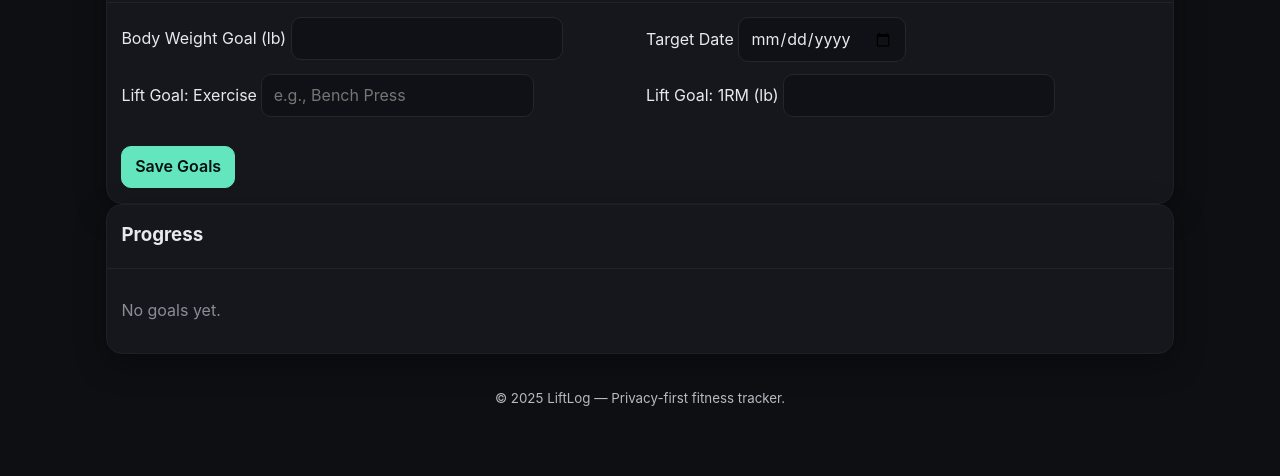
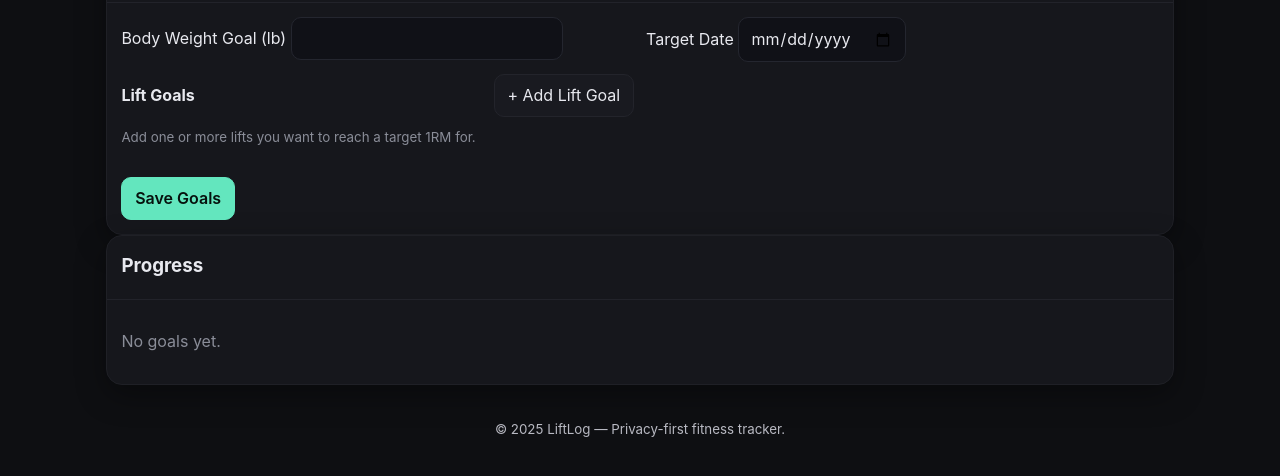
Before and after one commit to Justin7624/LiftLog, a plain HTML site: page index.html in a window 1280 px wide. Both pictures are taken after a click on the button "Goals". Shown: the part 180-656 px from the top of the page. Drawn offline with nearby package versions, Linux system fonts and the light colour scheme.

Commit message:
Update index.html

```diff
--- a/index.html
+++ b/index.html
@@ -272,8 +272,16 @@
         <div class="card-body grid2">
           <label>Body Weight Goal (lb) <input type="number" step="0.1" id="gWeight"></label>
           <label>Target Date <input type="date" id="gDate"></label>
-          <label>Lift Goal: Exercise <input type="text" id="gLiftName" placeholder="e.g., Bench Press"></label>
-          <label>Lift Goal: 1RM (lb) <input type="number" step="1" id="gLift1RM"></label>
+
+          <!-- Multi lift goals -->
+          <div class="full">
+            <div class="row" style="justify-content: space-between; align-items:center">
+              <h4 style="margin:0">Lift Goals</h4>
+              <button type="button" class="btn" id="addLiftGoal">+ Add Lift Goal</button>
+            </div>
+            <div id="liftGoals" class="stack" style="margin-top:.5rem"></div>
+            <small class="muted">Add one or more lifts you want to reach a target 1RM for.</small>
+          </div>
         </div>
         <div class="card-body row">
           <button type="button" class="btn primary" id="saveGoals">Save Goals</button>
```
